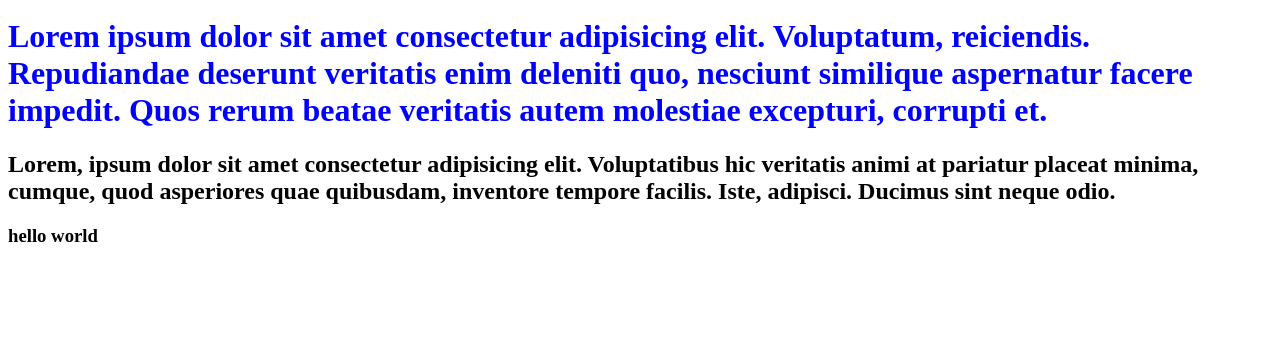
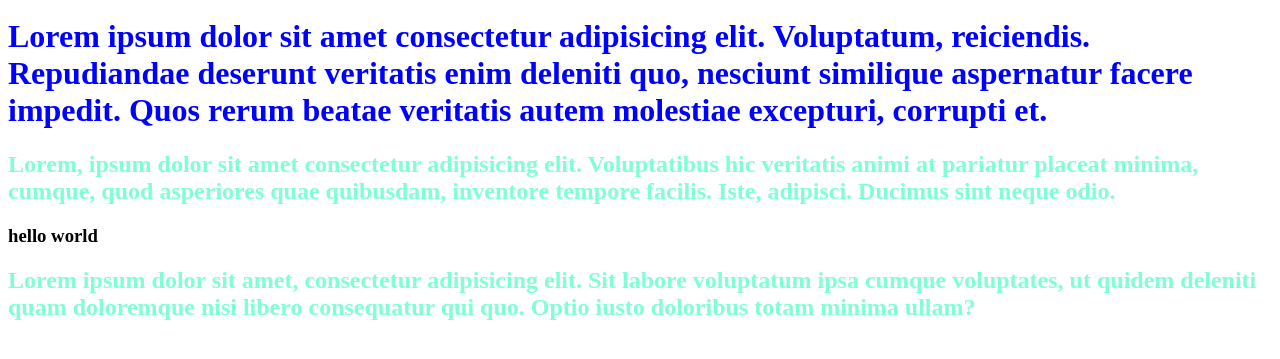
Before and after one commit to zhemanov/prog, a plain HTML site: page index.html in a window 1280 px wide. Shown: the part 367-726 px from the top of the page. Drawn offline with Linux system fonts and the light colour scheme.

Commit message:
fex html and css

```diff
--- a/css/style.css
+++ b/css/style.css
@@ -1,3 +1,7 @@
 h1 {
     color: blue;
 }
+
+h2 {
+    color: aquamarine;
+}
--- a/index.html
+++ b/index.html
@@ -14,6 +14,7 @@
 
     <h2>Lorem, ipsum dolor sit amet consectetur adipisicing elit. Voluptatibus hic veritatis animi at pariatur placeat minima, cumque, quod asperiores quae quibusdam, inventore tempore facilis. Iste, adipisci. Ducimus sint neque odio.</h2>
     <h3>hello world</h3>
+    <h2>Lorem ipsum dolor sit amet, consectetur adipisicing elit. Sit labore voluptatum ipsa cumque voluptates, ut quidem deleniti quam doloremque nisi libero consequatur qui quo. Optio iusto doloribus totam minima ullam?</h2>
 
 
 
```
